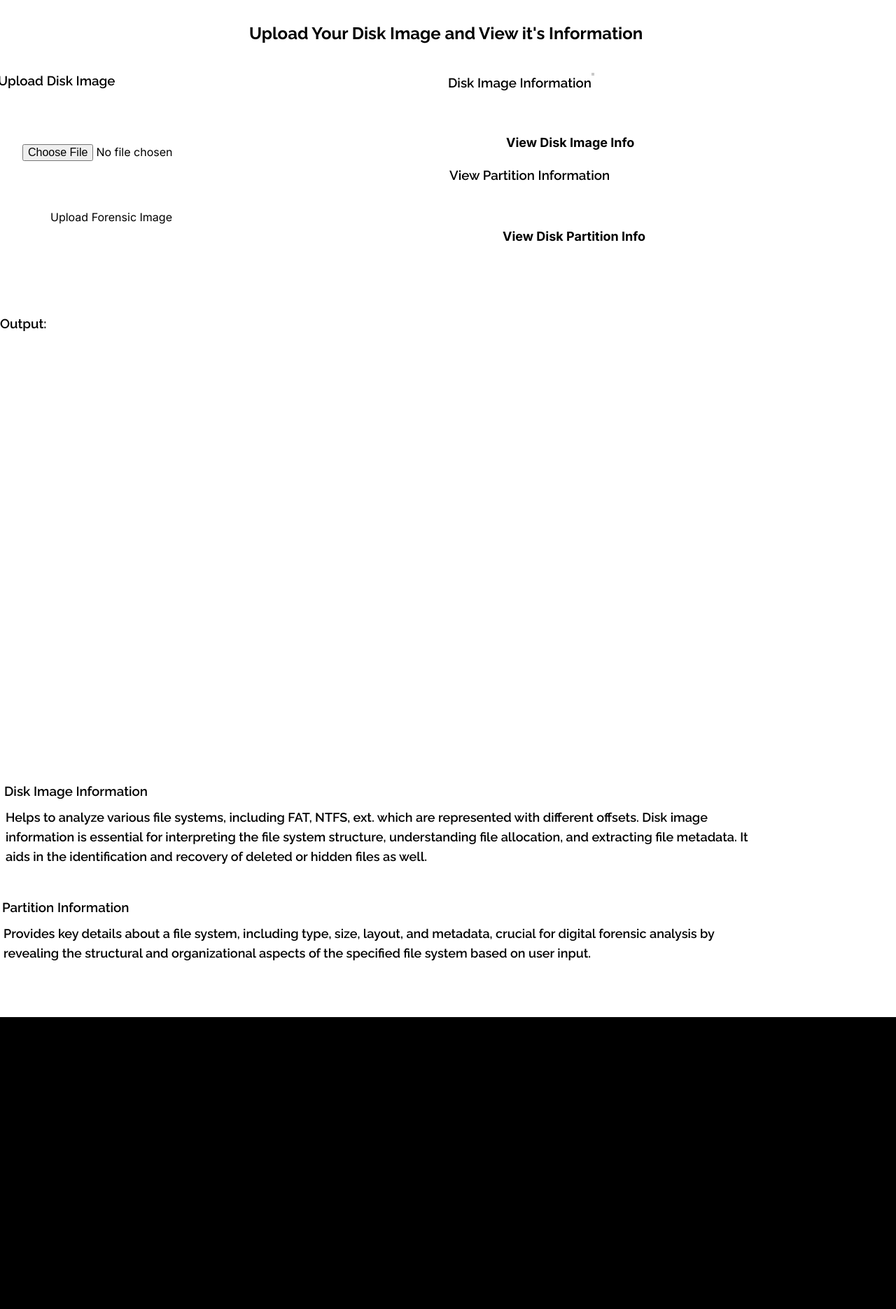
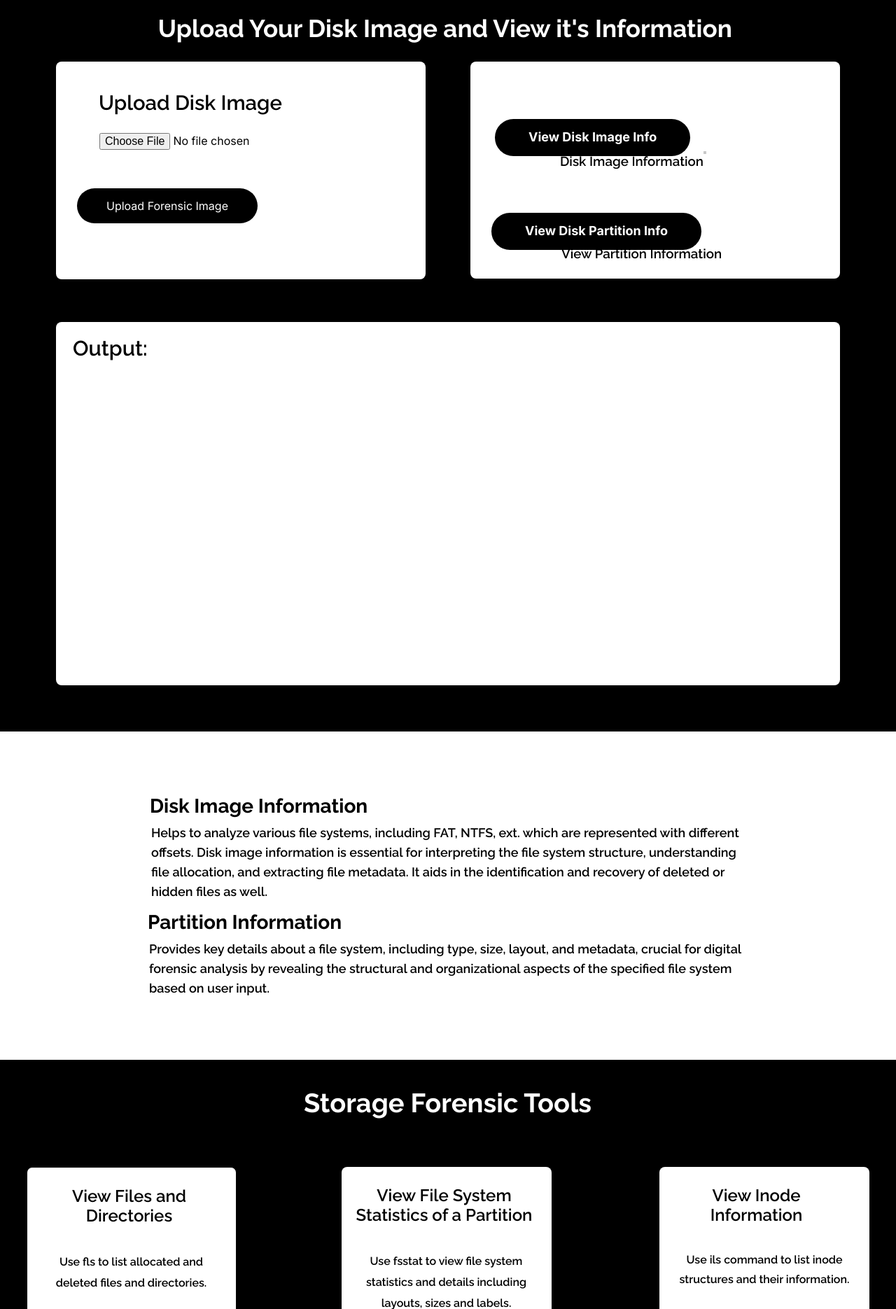
Before and after one commit to mahikagup10/Digital-Forensic-Framework-website, a Flask app: page /storage_forensics in a window 1280 px wide. Shown: the part 895-2765 px from the top of the page at 70% size. Run offline with Flask 3, Linux system fonts and the light colour scheme.

Commit message:
Add files via upload
index.css and memory.css formating

```diff
--- a/static/storage.css
+++ b/static/storage.css
@@ -161,7 +168,7 @@
   display: flex;
   align-items: center;
   justify-content: center;
-  background-color: var(--dl-color-gray-black);
+  background-color: black;
 }
 .storage-features-container {
   flex: 0 0 auto;
@@ -170,7 +177,7 @@
   align-items: center;
   flex-direction: column;
   justify-content: center;
-  background-color: var(--dl-color-gray-black);
+  background-color: black;
 }
 .storage-features1 {
   gap: var(--dl-space-space-threeunits);
@@ -180,10 +187,10 @@
   max-width: var(--dl-size-size-maxwidth);
   align-items: center;
   padding-top: var(--dl-space-space-fourunits);
-  padding-left: var(--dl-space-space-threeunits);
-  padding-right: var(--dl-space-space-threeunits);
+  padding-left: 5rem;
+  padding-right: 5rem;
   flex-direction: column;
-  padding-bottom: var(--dl-space-space-fourunits);
+  padding-bottom: 2px;
   justify-content: flex-start;
 }
 .storage-container03 {
@@ -195,16 +202,17 @@
   justify-content: flex-start;
 }
 .storage-features-heading {
-  color: var(--dl-color-gray-white);
+  color: white;
   font-family: "Raleway";
   line-height: 1.6;
   margin-bottom: var(--dl-space-space-oneandhalfunits);
+  font-size:35px;
 }
 .storage-container04 {
   width: 100%;
   height: 741px;
   display: grid;
-  grid-gap: var(--dl-space-space-twounits);
+  grid-gap: 4rem;
   position: relative;
   grid-template-columns: 1fr 1fr;
 }
@@ -212,19 +220,20 @@
   width: 100%;
   height: 311px;
   display: flex;
-  padding: var(--dl-space-space-twounits);
+  padding: 2rem;
   position: relative;
   align-items: flex-start;
-  border-radius: var(--dl-radius-radius-radius8);
+  border-radius: 8px;
   flex-direction: row;
   justify-content: flex-start;
-  background-color: var(--dl-color-gray-white);
+  background-color: white;
 }
 .storage-form {
   width: 280px;
   height: 100px;
   display: flex;
   align-self: flex-end;
+  padding-left:5.5rem;
 }
 .storage-textinput {
   top: 100px;
@@ -234,26 +243,22 @@
   height: 50px;
   position: absolute;
   padding-left: 2px;
+  padding-left:2rem;
 }
 .storage-button {
   left: 30px;
-  color: var(--dl-color-gray-white);
+  color: white;
   width: 258px;
   bottom: 80px;
   height: 50px;
   position: absolute;
   transition: 0.3s;
-  border-radius: var(--dl-radius-radius-radius8);
-  background-color: var(--dl-color-gray-black);
+  border-radius: 45px;
+  background-color: black;
 }
 .storage-button:hover {
-  display: flex;
   background-color: rgba(41, 20, 119, 0.9);
 }
-/*.storage-text01:hover {
-  display: flex;
-  background-color: rgba(41, 20, 119, 0.9);
-}*/
 .storage-container05 {
   flex: 0 0 auto;
   width: auto;
@@ -261,6 +266,9 @@
   display: flex;
   align-items: flex-start;
   flex-direction: column;
+  padding-left:2rem;
+  padding-top:1rem;
+  font-size:25px;
 }
 .storage-container06 {
   gap: var(--dl-space-space-unit);
@@ -300,13 +308,13 @@
   width: 100%;
   height: 310px;
   display: flex;
-  padding: var(--dl-space-space-twounits);
+  padding: 8rem;
   position: relative;
   align-items: flex-start;
-  border-radius: var(--dl-radius-radius-radius8);
+  border-radius: 8px;
   flex-direction: row;
   justify-content: flex-start;
-  background-color: var(--dl-color-gray-white);
+  background-color: white;
 }
 .storage-container07 {
   flex: 0 0 auto;
@@ -316,6 +324,7 @@
   position: relative;
   align-items: flex-start;
   flex-direction: column;
+  padding-bottom:10rem;
 }
 .storage-container08 {
   flex: 0 0 auto;
@@ -381,22 +390,22 @@
 }
 .storage-hero-button11 {
   left: 1px;
-  color: var(--dl-color-gray-white);
+  color: white;
   bottom: -67px;
   height: var(--dl-size-size-xsmall);
   position: absolute;
   font-size: 18px;
   transition: 0.3s;
   font-weight: bold;
-  padding-top: 1.5rem;
-  border-color: var(--dl-color-primary1-blue100);
+  padding-top: 1rem;
+  border-color: blue;
   border-width: 0px;
   padding-left: 3rem;
   border-radius: 45px;
   padding-right: 3rem;
-  padding-bottom: 1.5rem;
+  padding-bottom: 1rem;
   text-decoration: none;
-  background-color: var(--dl-color-gray-black);
+  background-color: black;
 }
 .storage-hero-button11:hover {
   color: var(--dl-color-gray-white);
@@ -416,7 +425,7 @@
 }
 .storage-hero-button12 {
   left: 1px;
-  color: var(--dl-color-gray-white);
+  color: white;
   bottom: -4px;
   height: var(--dl-size-size-xsmall);
   margin: auto;
@@ -425,15 +434,15 @@
   text-align: left;
   transition: 0.3s;
   font-weight: bold;
-  padding-top: 1.5rem;
-  border-color: var(--dl-color-primary1-blue100);
+  padding-top: 1rem;
+  border-color: blue;
   border-width: 0px;
   padding-left: 3rem;
   border-radius: 45px;
   padding-right: 3rem;
-  padding-bottom: 1.5rem;
+  padding-bottom: 1rem;
   text-decoration: none;
-  background-color: var(--dl-color-gray-black);
+  background-color: black;
 }
 .storage-hero-button12:hover {
   color: var(--dl-color-gray-white);
@@ -443,29 +452,31 @@
 .storage-feature-card3 {
   left: 0px;
   width: 100%;
-  bottom: 19px;
-  height: 378px;
+  bottom: -150px;
+  height: 70%;
   display: flex;
-  padding: var(--dl-space-space-twounits);
   position: absolute;
   overflow-y: scroll;
   align-items: flex-start;
-  border-radius: var(--dl-radius-radius-radius8);
+  border-radius: 8px;
   flex-direction: column;
   justify-content: flex-start;
-  background-color: var(--dl-color-gray-white);
+  background-color: white;
 }
 .storage-container12 {
-  gap: var(--dl-space-space-unit);
+  gap: 2rem;
   display: flex;
   align-items: flex-start;
   flex-direction: column;
   justify-content: flex-start;
+  padding-top:1.5rem;
+  padding-left:1.5rem;
 }
 .storage-text07 {
   font-family: "Raleway";
   font-weight: 600;
   line-height: 28px;
+  font-size:30px;
 }
 .storage-details1 {
   width: 100%;
@@ -473,11 +484,12 @@
   display: flex;
   max-width: var(--dl-size-size-maxwidth);
   align-items: center;
-  padding-top: var(--dl-space-space-fourunits);
-  padding-left: var(--dl-space-space-threeunits);
-  padding-right: var(--dl-space-space-threeunits);
-  padding-bottom: var(--dl-space-space-fourunits);
+  padding-top: 4rem;
+  padding-left: 13rem;
+  padding-right: 13rem;
+  padding-bottom: 4rem;
   justify-content: center;
+  flex: 1;
 }
 .storage-container13 {
   flex: 1;
@@ -493,14 +505,15 @@
   left: 6px;
   position: absolute;
   font-family: "Raleway";
-  font-weight: 600;
+  font-weight: bolder;
   line-height: 28px;
+  font-size:28px;
 }
 .storage-text09 {
   top: 67px;
   left: 8px;
   color: var(--dl-color-gray-black);
-  width: 1082px;
+  width: 100%;
   height: 109px;
   margin: auto;
   position: absolute;
@@ -515,13 +528,14 @@
   left: 3px;
   position: absolute;
   font-family: "Raleway";
-  font-weight: 600;
+  font-weight: bolder;
   line-height: 28px;
+  font-size:28px;
 }
 .storage-text11 {
   left: 5px;
   color: var(--dl-color-gray-black);
-  width: 1082px;
+  width: 100%;
   bottom: -1px;
   height: 109px;
   margin: auto;
@@ -556,23 +570,24 @@
   background-color: #000000;
 }
 .storage-gallery-heading {
-  color: var(--dl-color-gray-white);
+  color: white;
   align-self: center;
-  margin-top: var(--dl-space-space-twounits);
+  margin-top: 2rem;
   text-align: center;
   font-family: "Raleway";
   line-height: 1.6;
+  font-size:38px;
 }
 .storage-container14 {
   width: 1604px;
   height: 1839px;
   display: grid;
-  grid-gap: var(--dl-space-space-unit);
+  grid-gap: 1rem;
   position: relative;
   grid-template-columns: 1fr 1fr 1fr 1fr;
 }
 .storage-container15 {
-  gap: var(--dl-space-space-unit);
+  gap: 1rem;
   top: 60px;
   left: 200px;
   width: 300px;
@@ -581,13 +596,13 @@
   position: absolute;
   transition: 0.3s;
   align-items: flex-start;
-  border-color: var(--dl-color-gray-black);
+  border-color: black;
   border-width: 1px;
-  border-radius: var(--dl-radius-radius-radius8);
+  border-radius: 8px;
   flex-direction: column;
   justify-content: flex-start;
   text-decoration: none;
-  background-color: var(--dl-color-gray-white);
+  background-color: white;
 }
 .storage-container15:hover {
   box-shadow: 0 0 11px rgb(255, 255, 255);
@@ -600,7 +615,7 @@
   height: 56px;
   position: absolute;
   align-self: center;
-  text-align: left;
+  text-align: center;
   font-family: "Raleway";
   font-weight: 600;
   line-height: 28px;
@@ -623,7 +638,7 @@
   font-size: 16px;
 }
 .storage-container16 {
-  gap: var(--dl-space-space-unit);
+  gap: 1rem;
   top: 60px;
   left: 650px;
   width: 300px;
@@ -632,11 +647,11 @@
   position: absolute;
   transition: 0.3s;
   align-items: flex-start;
-  border-radius: var(--dl-radius-radius-radius8);
+  border-radius: 8px;
   flex-direction: column;
   justify-content: flex-start;
   text-decoration: none;
-  background-color: var(--dl-color-gray-white);
+  background-color: white;
 }
 .storage-container16:hover {
   box-shadow: 0 0 11px rgb(255, 255, 255);
@@ -645,18 +660,19 @@
   top: 27px;
   left: 15px;
   right: 15px;
-  width: 284px;
+  width: 264px;
   height: 58px;
   position: absolute;
   align-self: flex-end;
   font-family: "Raleway";
   font-weight: 600;
   line-height: 28px;
+  text-align:center;
 }
 .storage-text19 {
   top: 119px;
   left: 0px;
-  color: var(--dl-color-gray-black);
+  color: black;
   right: 0px;
   width: 265px;
   height: 109px;
@@ -671,7 +687,7 @@
   font-size: 16px;
 }
 .storage-container17 {
-  gap: var(--dl-space-space-unit);
+  gap: 1rem;
   top: 60px;
   right: 200px;
   width: 300px;
@@ -680,11 +696,11 @@
   position: absolute;
   transition: 0.3s;
   align-items: flex-start;
-  border-radius: var(--dl-radius-radius-radius8);
+  border-radius: 8px;
   flex-direction: column;
   justify-content: center;
   text-decoration: none;
-  background-color: var(--dl-color-gray-white);
+  background-color: white;
 }
 .storage-container17:hover {
   box-shadow: 0 0 11px rgb(255, 255, 255);
```
Also changed, not shown: other parts of static/storage.css (+75 -58 lines), static/index.css (+53 -28 lines).
